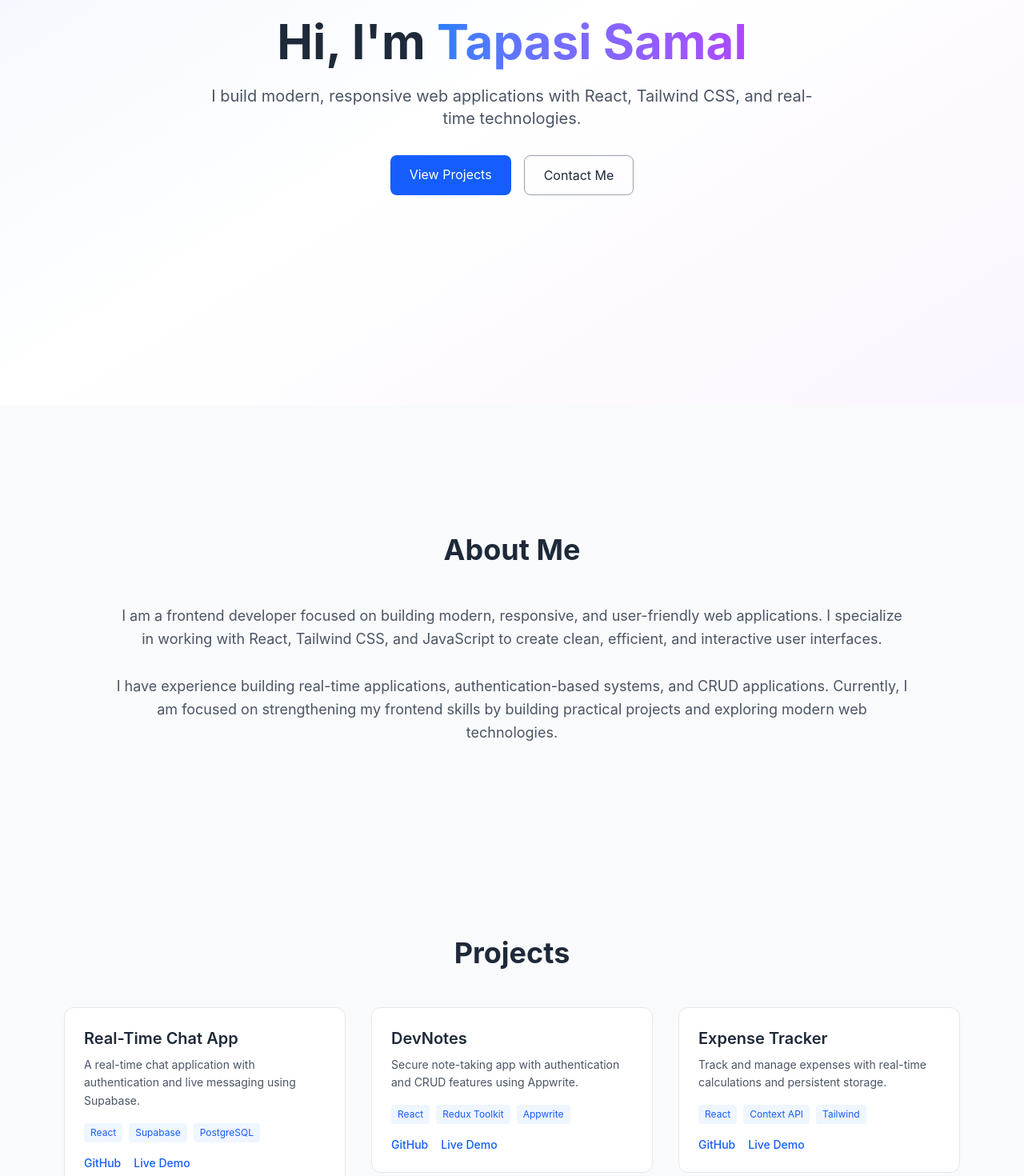
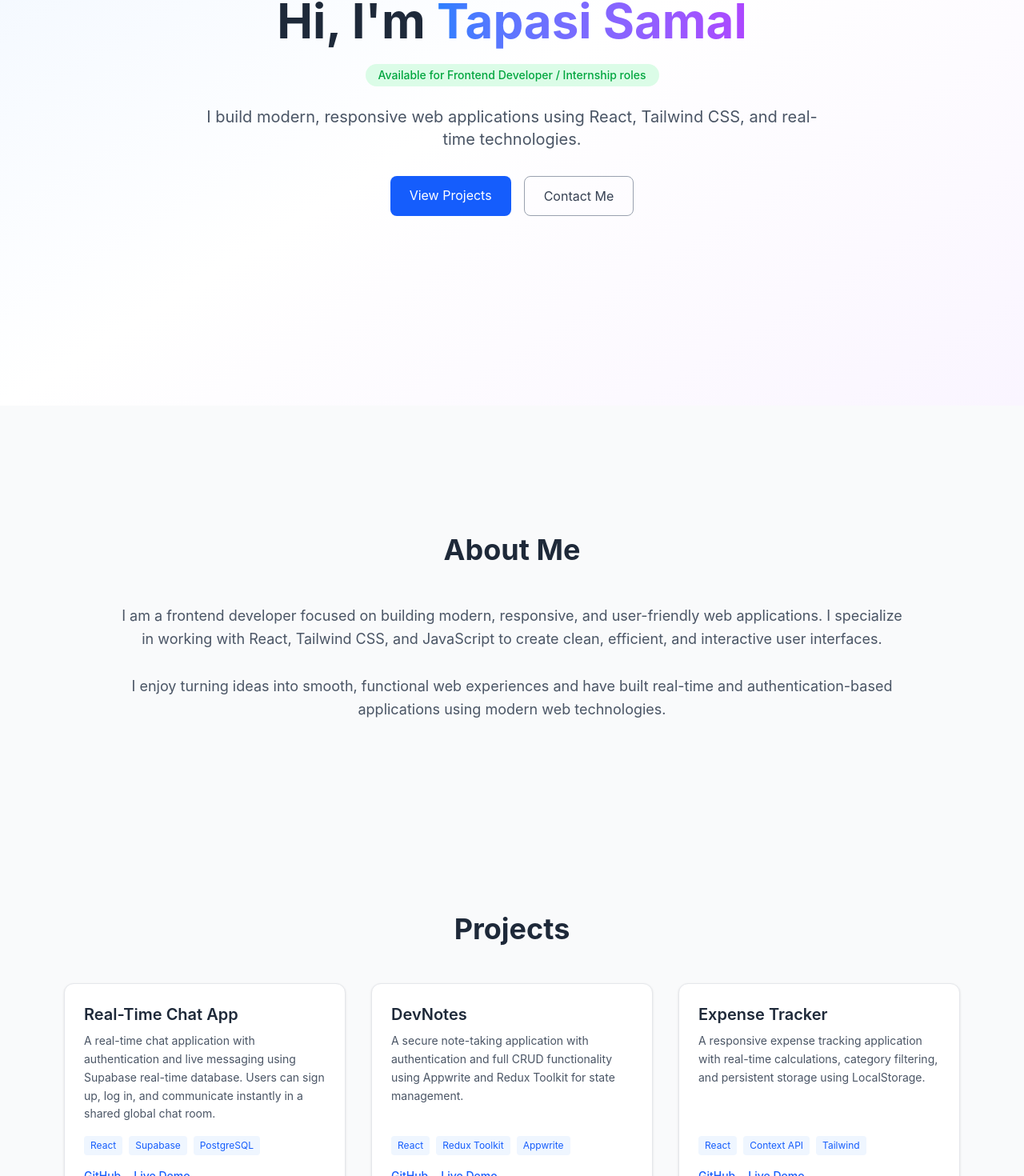
Before and after one commit to tapasisamal/portfolio, a React app: page / in a window 1280 px wide. Shown: the part 293-1763 px from the top of the page at 80% size. Built offline with nearby package versions, Linux system fonts and the light colour scheme; the HTML template or start-up script is replaced by a standard one.

Commit message:
style: improve hero section and overall UI polish

```diff
--- a/src/components/About.jsx
+++ b/src/components/About.jsx
@@ -23,7 +23,7 @@ function About() {
       >
         I am a frontend developer focused on building modern, responsive, and user-friendly web applications. I specialize in working with React, Tailwind CSS, and JavaScript to create clean, efficient, and interactive user interfaces.
         <br /><br />
-        I have experience building real-time applications, authentication-based systems, and CRUD applications. Currently, I am focused on strengthening my frontend skills by building practical projects and exploring modern web technologies.
+        I enjoy turning ideas into smooth, functional web experiences and have built real-time and authentication-based applications using modern web technologies.
       </motion.p>
 
     </section>
--- a/src/components/Hero.jsx
+++ b/src/components/Hero.jsx
@@ -5,12 +5,12 @@ function Hero() {
     <section className="h-screen flex items-center justify-center text-center px-4 bg-linear-to-br from-blue-50 via-white to-purple-50">
       <div className="max-w-3xl">
 
-        {/* Role */}
+        {/* Role Badge */}
         <motion.p
-        initial={{ opacity: 0, y: 20 }}
-        animate={{ opacity: 1, y: 0 }}
-        transition={{ duration: 0.6 }}
-        className="inline-block px-4 py-1 text-sm font-medium text-blue-600 bg-blue-100 rounded-full mb-4"
+          initial={{ opacity: 0, y: 20 }}
+          animate={{ opacity: 1, y: 0 }}
+          transition={{ duration: 0.6 }}
+          className="inline-block px-4 py-1 text-sm font-medium text-blue-600 bg-blue-100 rounded-full mb-4"
         >
           Frontend Developer • React, Tailwind, JavaScript
         </motion.p>
@@ -25,8 +25,18 @@ function Hero() {
           Hi, I'm{" "}
           <span className="text-transparent bg-clip-text bg-linear-to-r from-blue-500 to-purple-500">
             Tapasi Samal
-          </span>{" "}
+          </span>
         </motion.h1>
+
+        {/* Availability Badge */}
+        <motion.p
+          initial={{ opacity: 0, y: 20 }}
+          animate={{ opacity: 1, y: 0 }}
+          transition={{ duration: 0.7 }}
+          className="inline-block px-4 py-1 text-sm font-medium text-green-600 bg-green-100 rounded-full mb-6"
+        >
+          Available for Frontend Developer / Internship roles
+        </motion.p>
 
         {/* Description */}
         <motion.p
@@ -35,7 +45,7 @@ function Hero() {
           transition={{ duration: 0.9 }}
           className="text-lg md:text-xl text-gray-600 mb-8"
         >
-          I build modern, responsive web applications with React, Tailwind CSS,
+          I build modern, responsive web applications using React, Tailwind CSS,
           and real-time technologies.
         </motion.p>
 
@@ -55,11 +65,12 @@ function Hero() {
 
           <a
             href="#contact"
-            className="border border-gray-400 px-6 py-3 rounded-lg hover:bg-gray-100 hover:scale-105 transition duration-300"
+            className="border border-gray-400 text-gray-700 px-6 py-3 rounded-lg hover:bg-gray-100 hover:scale-105 transition duration-300"
           >
             Contact Me
           </a>
         </motion.div>
+
       </div>
     </section>
   );
--- a/src/components/ProjectCard.jsx
+++ b/src/components/ProjectCard.jsx
@@ -3,8 +3,8 @@ import { motion } from "framer-motion";
 function ProjectCard({ project }) {
   return (
     <motion.div
-      whileHover={{ scale: 1.04 }}
-      className="bg-white border border-gray-200 rounded-xl p-6 transition hover:shadow-2xl hover:-translate-y-1"
+      whileHover={{ scale: 1.03 }}
+      className="h-full flex flex-col bg-white border border-gray-200 rounded-xl p-6 shadow-sm hover:shadow-xl transition"
     >
       {/* Title */}
       <h3 className="text-xl font-semibold mb-2">
@@ -12,7 +12,7 @@ function ProjectCard({ project }) {
       </h3>
 
       {/* Description */}
-      <p className="text-gray-600 text-sm leading-relaxed mb-4">
+      <p className="text-gray-600 text-sm leading-relaxed mb-4 grow">
         {project.description}
       </p>
 
@@ -29,20 +29,12 @@ function ProjectCard({ project }) {
       </div>
 
       {/* Links */}
-      <div className="flex gap-4 text-sm font-medium">
-        <a
-          href={project.github}
-          target="_blank"
-          className="text-blue-600 hover:underline"
-        >
+      <div className="mt-auto flex gap-4 text-sm font-medium">
+        <a href={project.github} className="text-blue-600 hover:underline">
           GitHub
         </a>
 
-        <a
-          href={project.live}
-          target="_blank"
-          className="text-blue-600 hover:underline"
-        >
+        <a href={project.live} className="text-blue-600 hover:underline">
           Live Demo
         </a>
       </div>
--- a/src/data/projects.js
+++ b/src/data/projects.js
@@ -2,7 +2,7 @@ const projects = [
   {
     title: "Real-Time Chat App",
     description:
-      "A real-time chat application with authentication and live messaging using Supabase.",
+      "A real-time chat application with authentication and live messaging using Supabase real-time database. Users can sign up, log in, and communicate instantly in a shared global chat room.",
     tech: ["React", "Supabase", "PostgreSQL"],
     github: "https://github.com/tapasisamal/realtime-chat-app",
     live: "https://realtime-chat-v2-ruddy.vercel.app/",
@@ -10,7 +10,7 @@ const projects = [
   {
     title: "DevNotes",
     description:
-      "Secure note-taking app with authentication and CRUD features using Appwrite.",
+      "A secure note-taking application with authentication and full CRUD functionality using Appwrite and Redux Toolkit for state management.",
     tech: ["React", "Redux Toolkit", "Appwrite"],
     github: "https://github.com/tapasisamal/dev-notes",
     live: "https://dev-notes-nu.vercel.app/login",
@@ -18,7 +18,7 @@ const projects = [
   {
     title: "Expense Tracker",
     description:
-      "Track and manage expenses with real-time calculations and persistent storage.",
+      "A responsive expense tracking application with real-time calculations, category filtering, and persistent storage using LocalStorage.",
     tech: ["React", "Context API", "Tailwind"],
     github: "https://github.com/tapasisamal/expense-tracker",
     live: "https://expense-tracker-nu-lime-95.vercel.app/",
```
